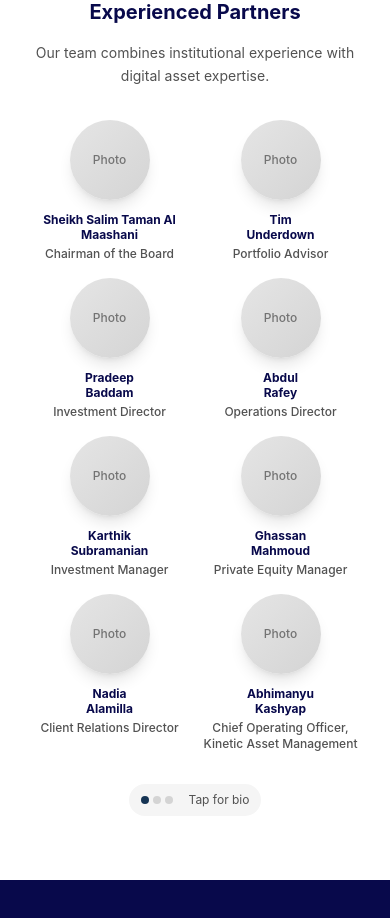
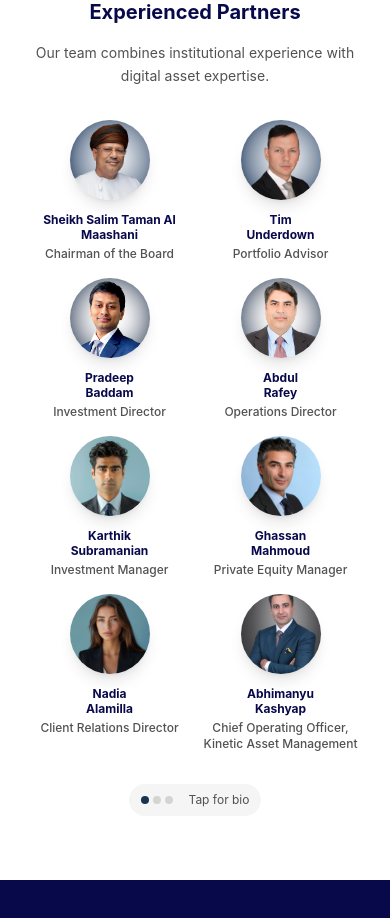
Before and after one commit to ingicco/alpha, a Next.js app: page /about in a window 390 px wide. Shown: the part 1280-2198 px from the top of the page. Built offline with nearby package versions, Linux system fonts and the light colour scheme.

Commit message:
Fix team member images display
- Replace placeholder divs with actual Image components
- Add proper src, alt, width, and height attributes
- Fix both mobile grid and desktop scroll views
- Fix modal popup image display
- Team photos now properly display from /team/*.webp files

```diff
--- a/app/about/page.tsx
+++ b/app/about/page.tsx
@@ -237,9 +237,13 @@ export default function AboutPage() {
                       className="relative w-20 h-20 sm:w-24 sm:h-24 mx-auto mb-3 cursor-pointer"
                       onClick={() => setSelectedLeader(leader)}
                     >
-                      <div className="w-full h-full bg-gradient-to-br from-neutral-200 to-neutral-300 rounded-full flex items-center justify-center shadow-lg group-hover:shadow-xl transition-all duration-300">
-                        <div className="text-xs text-neutral-500 font-medium">Photo</div>
-                      </div>
+                      <Image
+                        src={leader.image}
+                        alt={leader.name}
+                        width={96}
+                        height={96}
+                        className="w-full h-full object-cover rounded-full shadow-lg group-hover:shadow-xl transition-all duration-300"
+                      />
 
                       {/* Hover overlay */}
                       <div className="absolute inset-0 bg-primary-900/20 rounded-full opacity-0 group-hover:opacity-100 transition-opacity duration-300 flex items-center justify-center">
@@ -278,9 +282,13 @@ export default function AboutPage() {
                           className="relative w-32 h-32 mx-auto mb-4 cursor-pointer"
                           onClick={() => setSelectedLeader(leader)}
                         >
-                          <div className="w-full h-full bg-gradient-to-br from-neutral-200 to-neutral-300 rounded-full flex items-center justify-center shadow-lg group-hover:shadow-xl transition-all duration-300">
-                            <div className="text-sm text-neutral-500 font-medium">Photo</div>
-                          </div>
+                          <Image
+                            src={leader.image}
+                            alt={leader.name}
+                            width={128}
+                            height={128}
+                            className="w-full h-full object-cover rounded-full shadow-lg group-hover:shadow-xl transition-all duration-300"
+                          />
 
                           {/* Hover overlay */}
                           <div className="absolute inset-0 bg-primary-900/20 rounded-full opacity-0 group-hover:opacity-100 transition-opacity duration-300 flex items-center justify-center">
@@ -508,9 +516,13 @@ export default function AboutPage() {
 
               {/* Large Profile Photo */}
               <div className="relative w-24 h-24 sm:w-32 sm:h-32 mx-auto mb-4 sm:mb-6">
-                <div className="w-full h-full bg-gradient-to-br from-neutral-200 to-neutral-300 rounded-full flex items-center justify-center shadow-lg">
-                  <div className="text-sm sm:text-base text-neutral-500 font-medium">Photo</div>
-                </div>
+                <Image
+                  src={selectedLeader.image}
+                  alt={selectedLeader.name}
+                  width={128}
+                  height={128}
+                  className="w-full h-full object-cover rounded-full shadow-lg"
+                />
               </div>
 
               {/* Name and Role */}
```
